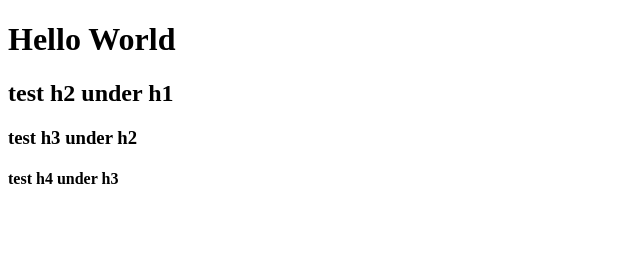
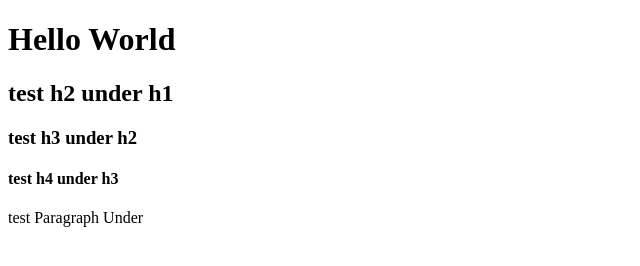
Before and after one commit to fathurhdytt/TestProject, a plain HTML site: page index.html in a window 1280 px wide. Shown: the whole page, without its empty margins (0-640 px from the left). Drawn offline with Linux system fonts and the light colour scheme.

Commit message:
Test Commit VSC

```diff
--- a/index.html
+++ b/index.html
@@ -10,5 +10,6 @@
     <h2>test h2 under h1</h2>
     <h3>test h3 under h2</h3>
     <h4>test h4 under h3</h4>
+    <p>test Paragraph Under</p>
 </body>
 </html>
```
